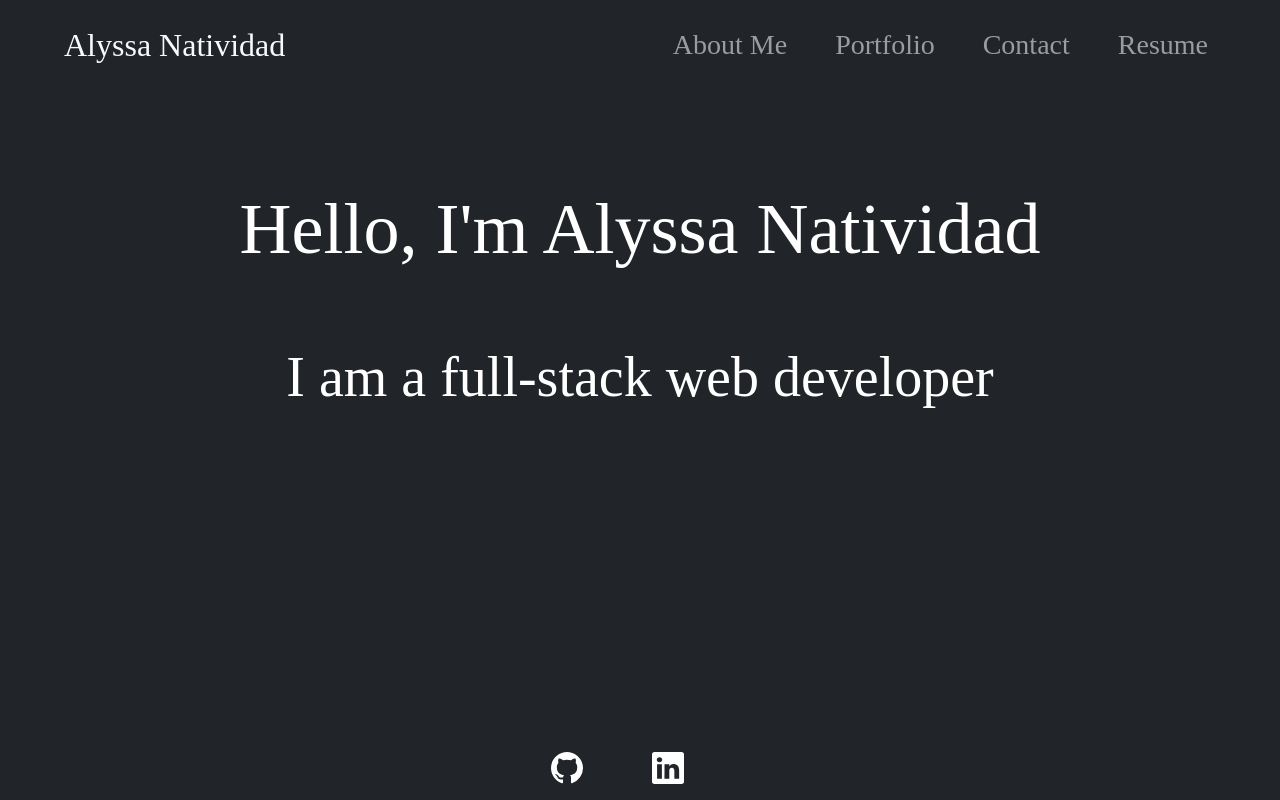
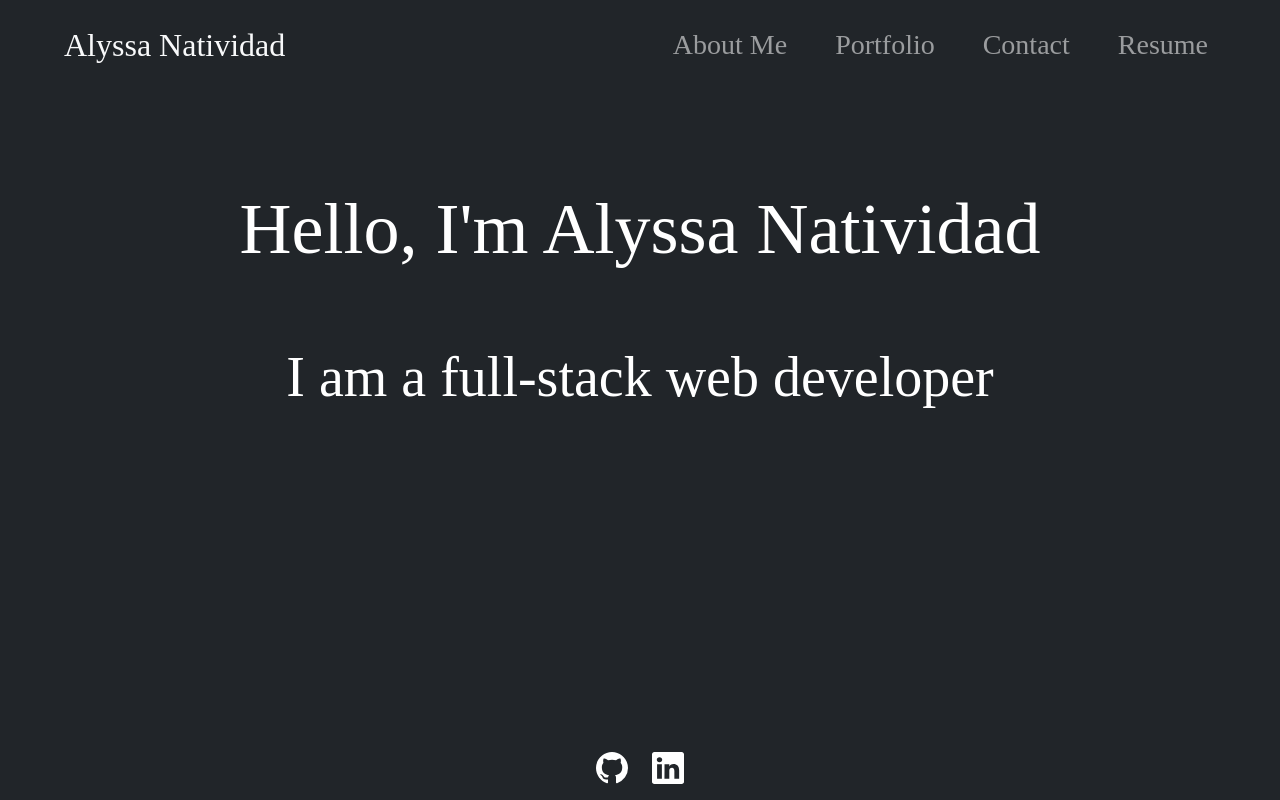
Before and after one commit to alainatividad/React-Portfolio, a React (Create React App) app: page / in a window 1280 px wide. Built offline with nearby package versions, Linux system fonts and the light colour scheme; a web font is replaced by a local one.

Commit message:
Fixed icons

```diff
--- a/src/components/Footer.js
+++ b/src/components/Footer.js
@@ -2,12 +2,12 @@ import React from "react";
 
 export default function Footer() {
   return (
-    <footer className="mt-auto py-3 row d-flex justify-content-center">
+    <footer className="mt-auto py-3 row justify-content-center">
       <a
+        className="col-auto"
         href="https://www.github.com/alainatividad"
         target="_blank"
         rel="norefferer"
-        className="col-1 align-self-center"
       >
         <svg
           xmlns="http://www.w3.org/2000/svg"
@@ -21,7 +21,7 @@ export default function Footer() {
         </svg>
       </a>
       <a
-        className="col-1 align-self-center"
+        className="col-auto"
         href="https://www.linkedin.com/in/alyssa-natividad"
         rel="norefferer"
         target="_blank"
```
